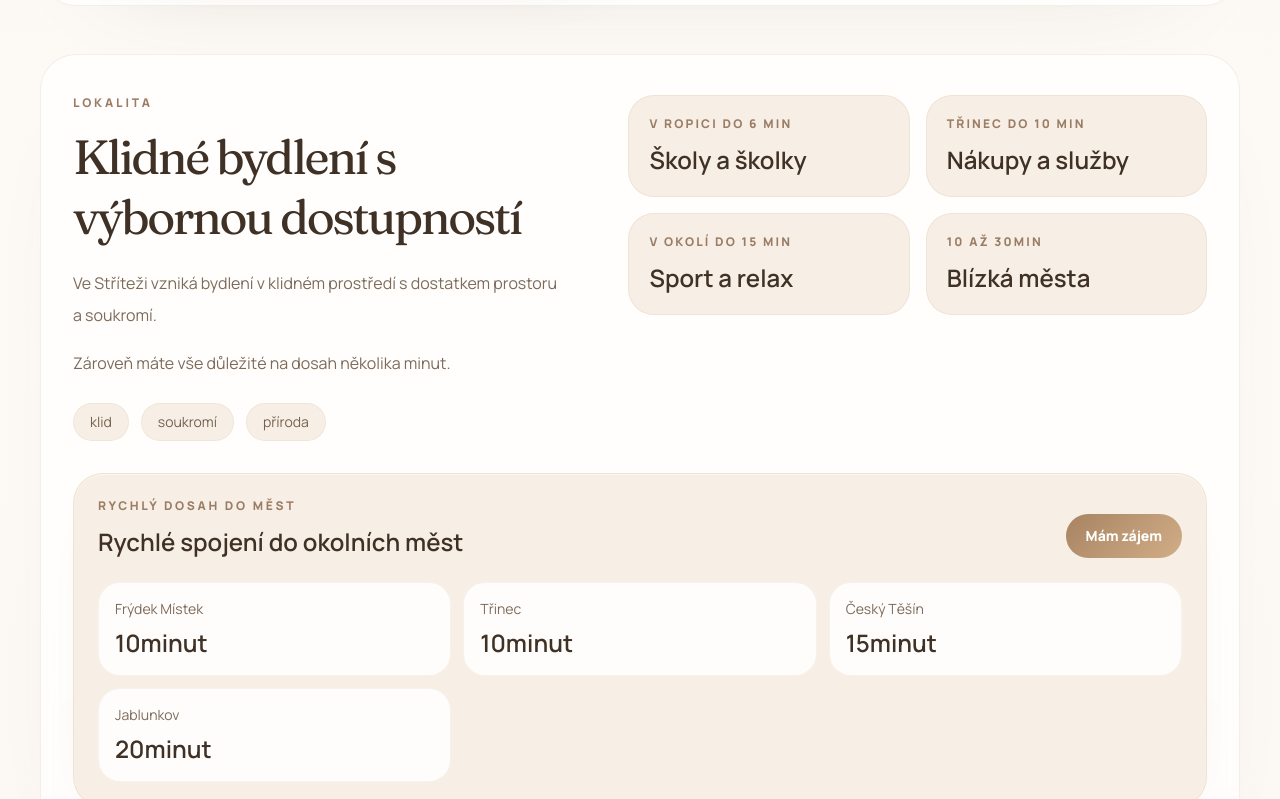
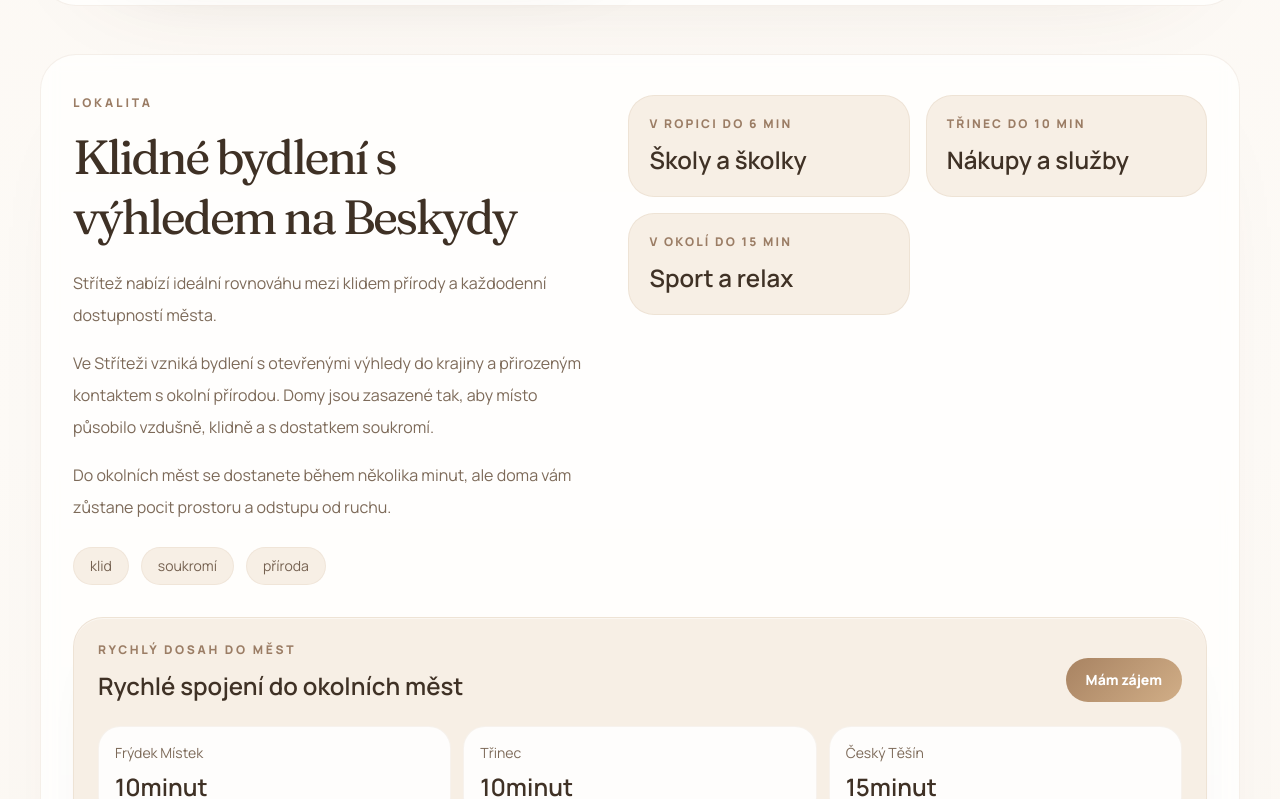
Before and after one commit to maxnesss/strizkov-living, a Next.js app: page / in a window 1280 px wide. Shown: the part 1981-2780 px from the top of the page. Built offline with nearby package versions, Linux system fonts and the light colour scheme.

Commit message:
Update locality copy and fix lint warnings

```diff
--- a/next.config.ts
+++ b/next.config.ts
@@ -1,6 +1,17 @@
 import type { NextConfig } from "next";
 
 const nextConfig: NextConfig = {
+  images: {
+    remotePatterns: [
+      {
+        protocol: "https",
+        hostname: "chpfinance.cz",
+        port: "",
+        pathname: "/wp-content/uploads/**",
+        search: "",
+      },
+    ],
+  },
   turbopack: {
     root: process.cwd(),
   },
--- a/src/app/financovani/page.tsx
+++ b/src/app/financovani/page.tsx
@@ -1,4 +1,5 @@
 import type { Metadata } from "next";
+import Image from "next/image";
 import Link from "next/link";
 import { InquiryDialogTrigger } from "@/components/inquiry-dialog";
 import {
@@ -115,12 +116,14 @@ export default function FinancingPage() {
         <div className="mt-8 grid gap-4 lg:grid-cols-2">
           {specialists.map((specialist) => (
             <InfoCard key={specialist.email} className="bg-white/82">
-              <div className="relative mb-5 overflow-hidden rounded-[24px] border border-[#b89a7c1f] bg-[#f7efe5]">
-                <img
+              <div className="relative mb-5 aspect-[4/3] overflow-hidden rounded-[24px] border border-[#b89a7c1f] bg-[#f7efe5]">
+                <Image
                   alt={specialist.name}
-                  className="aspect-[4/3] w-full object-contain object-top"
-                  loading="lazy"
+                  className="object-contain object-top"
+                  fill
+                  sizes="(max-width: 1024px) 100vw, 50vw"
                   src={specialist.photo}
+                  unoptimized
                 />
               </div>
               <p className="text-xs font-extrabold uppercase tracking-[0.22em] text-[#9b7d65]">
--- a/src/app/lokalita/page.tsx
+++ b/src/app/lokalita/page.tsx
@@ -35,7 +35,6 @@ export default function LocalityPage() {
         <SectionHeading
           eyebrow={stritezLiving.locality.eyebrow}
           title={stritezLiving.locality.title}
-          text="Pokud je pro vás důležité klidnější rezidenční prostředí, otevřenější kontakt s krajinou a zároveň praktická dostupnost pro běžný život, právě lokalita je jednou z hlavních kvalit tohoto projektu."
         />
 
         <div className="mt-8 grid gap-8 lg:grid-cols-[0.95fr_1.05fr] lg:items-start">
@@ -75,7 +74,9 @@ export default function LocalityPage() {
                   {item.time}
                 </p>
                 <h3 className="mt-3 text-2xl font-semibold text-[#3f3125]">{item.title}</h3>
-                <p className="mt-3 text-sm leading-7 text-[#7d6a59]">{item.text}</p>
+                {item.text ? (
+                  <p className="mt-3 text-sm leading-7 text-[#7d6a59]">{item.text}</p>
+                ) : null}
               </InfoCard>
             ))}
           </div>
@@ -85,8 +86,8 @@ export default function LocalityPage() {
       <section className="mx-auto mt-8 max-w-[1240px] rounded-[34px] border border-[#b89a7c26] bg-white/72 px-6 py-10 shadow-[0_30px_100px_-74px_rgba(98,69,45,0.2)] backdrop-blur sm:px-8">
         <SectionHeading
           eyebrow="Život v místě"
-          title="Nejen adresa, ale způsob každodenního bydlení."
-          text="Pokud hledáte klidnější domov, ale nechcete se vzdát praktického napojení na města, školy, služby a běžné denní fungování, Střítež může dávat velmi dobrý smysl."
+          title="Nejen adresa, ale způsob každodenního bydlení"
+          text="Pokud hledáte klidnější domov bez ztráty praktického napojení na město, školy a služby, dává tato lokalita velmi dobrý smysl."
         />
 
         <div className="mt-8 grid gap-5 xl:grid-cols-3">
@@ -137,8 +138,8 @@ export default function LocalityPage() {
               {stritezLiving.locality.map.label}
             </h3>
             <p className="mt-4 text-sm leading-7 text-[#7d6a59]">
-              Projekt leží v poloze, která pro vás dobře propojuje klid obce s dostupností
-              okolních měst. Pro přesnou trasu si můžete lokalitu otevřít přímo v mapách.
+              Projekt se nachází ve Stříteži u Třince - v lokalitě, která propojuje
+              klid obce s rychlou dostupností okolních měst.
             </p>
 
             <a
--- a/src/app/page.tsx
+++ b/src/app/page.tsx
@@ -379,11 +379,13 @@ export default function Home() {
                 >
                   <div className="flex items-center gap-4">
                     <div className="relative h-20 w-20 shrink-0 overflow-hidden rounded-[18px] border border-[#b89a7c1f] bg-white/80">
-                      <img
+                      <Image
                         alt={specialist.name}
-                        className="h-full w-full object-contain object-top"
-                        loading="lazy"
+                        className="object-contain object-top"
+                        fill
+                        sizes="80px"
                         src={specialist.photo}
+                        unoptimized
                       />
                     </div>
                     <p className="text-lg font-semibold text-[#3f3125]">
--- a/src/components/inquiry-dialog.tsx
+++ b/src/components/inquiry-dialog.tsx
@@ -6,6 +6,7 @@ import {
   type ChangeEvent,
   type FormEvent,
   type ReactNode,
+  useCallback,
   useContext,
   useEffect,
   useId,
@@ -124,10 +125,11 @@ export function InquiryDialogProvider({
   const dialogRef = useRef<HTMLDivElement | null>(null);
   const lastTriggerRef = useRef<HTMLElement | null>(null);
   const dialogContent = inquiryIntentContent[intent];
+  const dialogInterest = dialogContent.interest;
 
-  const resetForm = () => {
-    setForm(createDefaultFormState(dialogContent.interest));
-  };
+  const resetForm = useCallback(() => {
+    setForm(createDefaultFormState(dialogInterest));
+  }, [dialogInterest]);
 
   useEffect(() => {
     if (!isOpen) {
@@ -175,7 +177,7 @@ export function InquiryDialogProvider({
       document.body.style.overflow = overflow;
       window.removeEventListener("keydown", handleKeyDown);
     };
-  }, [isOpen]);
+  }, [isOpen, resetForm]);
 
   const openDialog = (options?: {
     intent?: InquiryIntent;
--- a/src/data/stritezLiving.ts
+++ b/src/data/stritezLiving.ts
@@ -43,10 +43,11 @@ export const stritezLiving = {
   },
   locality: {
     eyebrow: "Lokalita",
-    title: "Klidné bydlení s výbornou dostupností",
+    title: "Klidné bydlení s výhledem na Beskydy",
     description: [
-      "Ve Stříteži vzniká bydlení v klidném prostředí s dostatkem prostoru a soukromí.",
-      "Zároveň máte vše důležité na dosah několika minut.",
+      "Střítež nabízí ideální rovnováhu mezi klidem přírody a každodenní dostupností města.",
+      "Ve Stříteži vzniká bydlení s otevřenými výhledy do krajiny a přirozeným kontaktem s okolní přírodou. Domy jsou zasazené tak, aby místo působilo vzdušně, klidně a s dostatkem soukromí.",
+      "Do okolních měst se dostanete během několika minut, ale doma vám zůstane pocit prostoru a odstupu od ruchu.",
     ],
     tags: ["klid", "soukromí", "příroda"],
     amenities: [
@@ -65,11 +66,6 @@ export const stritezLiving = {
         time: "v okolí do 15 min",
         text: "",
       },
-      {
-        title: "Blízká města",
-        time: "10 až 30min",
-        text: "",
-      },
     ],
     driveTimes: [
       { destination: "Frýdek Místek", time: "10minut" },
@@ -79,7 +75,7 @@ export const stritezLiving = {
     ],
     map: {
       label: "Střítež u Třince",
-      link: "https://www.google.com/maps/search/?api=1&query=St%C5%99%C3%ADte%C5%BE+u+T%C5%99ince",
+      link: "https://maps.app.goo.gl/Ui3FNZ3zSCRGCZmq7",
       points: [
         { label: "Střítež", offset: "left-[46%] top-[46%]" },
         { label: "Třinec", offset: "left-[64%] top-[40%]" },
@@ -147,22 +143,22 @@ export const stritezLiving = {
     locality: {
       hero: {
         eyebrow: "Lokalita Střítež",
-        title: "Místo, které nabízí klid, výhledy a stále dobrou vazbu na městské zázemí.",
+        title: "Klidné bydlení s výhledem na Beskydy",
         intro:
-          "Pokud chcete bydlet klidněji, ale bez ztráty běžné dostupnosti, může pro vás být Střítež velmi přirozenou volbou. Lokalita spojuje kontakt s krajinou, každodenní praktičnost i dobré napojení na Třinec, Frýdek-Místek a další města v regionu.",
+          "Střítež nabízí ideální rovnováhu mezi klidem přírody a každodenní dostupností města.",
       },
       lifestyle: [
         {
           title: "Každodenní klid bez izolace",
-          text: "Poloha projektu na okraji obce přináší méně ruchu, větší odstup od okolí a příjemnější kontakt s krajinou. Zároveň nejde o místo, které by komplikovalo běžný pracovní nebo rodinný režim.",
+          text: "Klidné prostředí s dostatkem soukromí, ale bez pocitu odříznutí od běžného života.",
         },
         {
-          title: "Beskydy jako součást běžného dne",
-          text: "Výhledy, okolní trasy i blízkost přírody tu nejsou jen víkendovým doplňkem. Ve Stříteži se přirozeně propisují do každodenního života i celkové atmosféry bydlení.",
+          title: "Beskydy jako součást každodenního života",
+          text: "Příroda, výhledy a okolní trasy se přirozeně stávají součástí vašeho dne.",
         },
         {
-          title: "Rozumná dostupnost pro práci i školu",
-          text: "Dostupnost do Třince, Frýdku-Místku i Českého Těšína drží lokalitu v praktické rovině. Klidnější bydlení tu není vykoupené složitým dojezdem ani pocitem odříznutí.",
+          title: "Dostupnost pro práci i školu bez kompromisů",
+          text: "Okolní města jsou v rychlém dosahu, bez nutnosti složitého dojíždění.",
         },
       ],
       nearbyReasons: [
```
